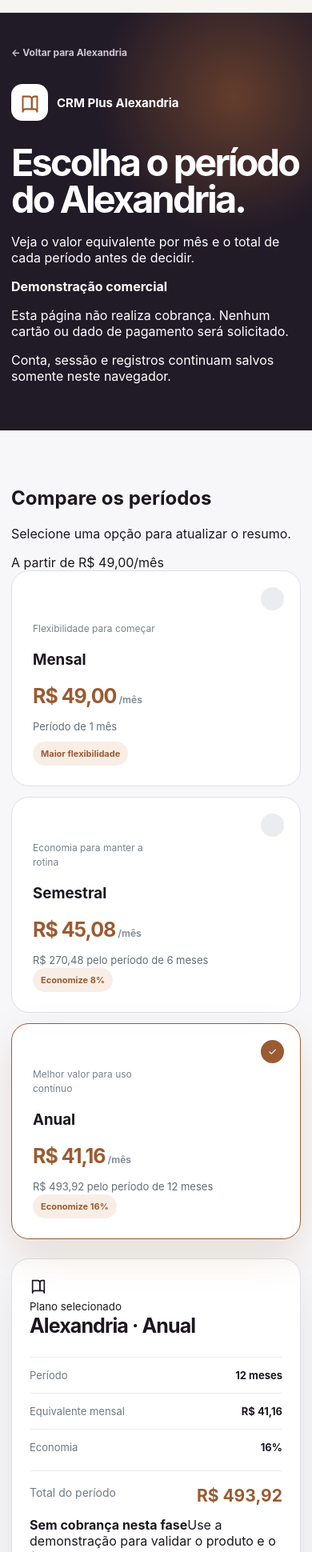
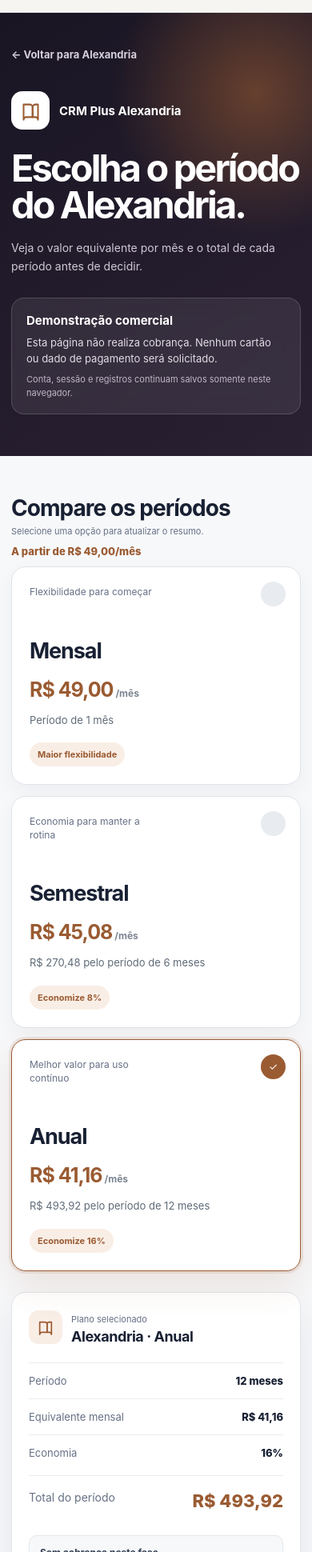
Before and after one commit to aruanmf446-hub/crmplus, a Next.js app: page /assinar/alexandria in a window 390 px wide. Shown: the part 60-2000 px from the top of the page at 80% size. Built offline with nearby package versions, Linux system fonts and the light colour scheme.

Commit message:
Refinar hierarquia e responsividade dos planos

```diff
--- a/components/SubscriptionPlans.module.css
+++ b/components/SubscriptionPlans.module.css
@@ -1,47 +1,242 @@
-.page { color: #1c1721; background: #f7f7f9; }
-.hero { padding: 38px 0 72px; color: white; background: radial-gradient(circle at 75% 20%, color-mix(in srgb, var(--accent) 55%, transparent), transparent 34%), #211a27; }
-.back { display: inline-flex; margin-bottom: 42px; color: #cfc6d7; font-size: 12px; font-weight: 700; }
-.back:hover { color: white; }
-.identity { display: flex; align-items: center; gap: 11px; margin-bottom: 30px; }
-.identity > span { width: 46px; height: 46px; display: grid; place-items: center; color: var(--accent); background: white; border-radius: 14px; }
+.page {
+  min-height: 100vh;
+  color: #182033;
+  background: #f7f8fa;
+}
+
+.hero {
+  padding: 42px 0 66px;
+  color: #fff;
+  background:
+    radial-gradient(circle at 82% 18%, color-mix(in srgb, var(--accent) 58%, transparent), transparent 32%),
+    linear-gradient(145deg, #191523, #2a2133);
+}
+
+.back {
+  min-height: 40px;
+  display: inline-flex;
+  align-items: center;
+  margin-bottom: 38px;
+  color: #d5cedb;
+  font-size: 13px;
+  font-weight: 750;
+}
+
+.back:hover { color: #fff; }
+
+.heroGrid {
+  display: grid;
+  grid-template-columns: minmax(0,1fr) 390px;
+  gap: 50px;
+  align-items: end;
+}
+
+.identity {
+  display: flex;
+  align-items: center;
+  gap: 12px;
+  margin-bottom: 26px;
+}
+
+.identity > span {
+  width: 48px;
+  height: 48px;
+  display: grid;
+  place-items: center;
+  color: var(--accent);
+  background: #fff;
+  border-radius: 14px;
+}
+
 .identity strong { font-size: 15px; }
-.hero h1 { max-width: 900px; margin: 0 0 19px; font-size: clamp(45px,6vw,73px); line-height: .98; letter-spacing: -.06em; }
-.hero > div > p:last-child { max-width: 720px; margin: 0; color: #cbc3d0; font-size: 16px; line-height: 1.7; }
-.plansSection { padding: 68px 0 92px; }
-.plansSection > div { display: grid; grid-template-columns: minmax(0,1fr) 360px; gap: 24px; align-items: start; }
-.planGrid { display: grid; grid-template-columns: repeat(3,1fr); gap: 13px; }
-.planGrid button { position: relative; min-height: 340px; padding: 26px; text-align: left; background: white; border: 1px solid #dedfe4; border-radius: 22px; cursor: pointer; transition: transform .18s ease, border-color .18s ease, box-shadow .18s ease; }
-.planGrid button:hover { transform: translateY(-4px); border-color: color-mix(in srgb, var(--accent) 45%, #dedfe4); }
-.planGrid .planActive { border-color: var(--accent); box-shadow: 0 20px 48px color-mix(in srgb, var(--accent) 16%, transparent); }
-.radio { position: absolute; top: 20px; right: 20px; width: 29px; height: 29px; display: grid; place-items: center; color: white; background: #ebecef; border-radius: 50%; font-size: 13px; }
+
+.hero h1 {
+  max-width: 820px;
+  margin: 0 0 18px;
+  font-size: clamp(44px, 6vw, 72px);
+  line-height: .98;
+  letter-spacing: -.06em;
+}
+
+.heroGrid > div > p {
+  max-width: 680px;
+  margin: 0;
+  color: #d0c8d5;
+  font-size: 16px;
+  line-height: 1.65;
+}
+
+.prototypeNotice {
+  display: grid;
+  gap: 8px;
+  padding: 22px;
+  background: rgba(255,255,255,.08);
+  border: 1px solid rgba(255,255,255,.15);
+  border-radius: 16px;
+  backdrop-filter: blur(10px);
+}
+
+.prototypeNotice strong { font-size: 15px; }
+.prototypeNotice p { margin: 0; color: #e2dce6; font-size: 13px; line-height: 1.55; }
+.prototypeNotice span { color: #bfb6c5; font-size: 11px; line-height: 1.5; }
+
+.plansSection { padding: 66px 0 94px; }
+
+.plansSection > div {
+  display: grid;
+  grid-template-columns: minmax(0,1fr) 370px;
+  gap: 26px;
+  align-items: start;
+}
+
+.planArea { min-width: 0; }
+
+.sectionHeading {
+  display: flex;
+  justify-content: space-between;
+  align-items: end;
+  gap: 24px;
+  margin-bottom: 20px;
+}
+
+.sectionHeading h2 { margin: 0 0 5px; font-size: 28px; letter-spacing: -.035em; }
+.sectionHeading p { margin: 0; color: #667085; font-size: 13px; }
+.sectionHeading > span { color: var(--accent); font-size: 13px; font-weight: 800; }
+
+.planGrid {
+  display: grid;
+  grid-template-columns: repeat(3, minmax(0,1fr));
+  gap: 14px;
+}
+
+.planGrid button {
+  position: relative;
+  min-height: 330px;
+  display: flex;
+  flex-direction: column;
+  padding: 25px;
+  color: #182033;
+  text-align: left;
+  background: #fff;
+  border: 1px solid #dfe3e8;
+  border-radius: 18px;
+  cursor: pointer;
+  box-shadow: 0 8px 24px rgba(16,24,40,.045);
+  transition: transform .18s ease, border-color .18s ease, box-shadow .18s ease;
+}
+
+.planGrid button:hover {
+  transform: translateY(-3px);
+  border-color: color-mix(in srgb, var(--accent) 38%, #dfe3e8);
+  box-shadow: 0 16px 38px rgba(16,24,40,.08);
+}
+
+.planGrid .planActive {
+  border-color: var(--accent);
+  box-shadow: 0 0 0 3px color-mix(in srgb, var(--accent) 12%, transparent), 0 18px 42px color-mix(in srgb, var(--accent) 13%, transparent);
+}
+
+.radio {
+  position: absolute;
+  top: 18px;
+  right: 18px;
+  width: 31px;
+  height: 31px;
+  display: grid;
+  place-items: center;
+  color: #fff;
+  background: #e8ebef;
+  border-radius: 50%;
+  font-size: 13px;
+}
+
 .planActive .radio { background: var(--accent); }
-.planGrid small { display: block; max-width: 170px; color: #78838d; font-size: 12px; line-height: 1.45; }
-.planGrid h2 { margin: 48px 0 19px; font-size: 29px; letter-spacing: -.04em; }
+.planGrid small { display: block; max-width: 170px; color: #667085; font-size: 12px; line-height: 1.45; }
+.planGrid h3 { margin: 48px 0 17px; font-size: 27px; letter-spacing: -.04em; }
 .planGrid strong { display: block; color: var(--accent); font-size: 25px; letter-spacing: -.04em; }
-.planGrid strong em { margin-left: 3px; color: #899099; font-size: 12px; font-style: normal; font-weight: 650; letter-spacing: 0; }
-.planGrid p { margin: 13px 0 0; color: #626e78; font-size: 13px; line-height: 1.55; }
-.planGrid b { position: absolute; left: 26px; bottom: 25px; padding: 8px 10px; color: var(--accent); background: var(--accent-soft); border-radius: 999px; font-size: 11px; }
-.summary { position: sticky; top: 92px; padding: 28px; background: white; border: 1px solid #dedfe4; border-radius: 22px; box-shadow: 0 20px 55px rgba(29,24,34,.08); }
-.summary h2 { margin: 0 0 24px; font-size: 25px; letter-spacing: -.035em; }
+.planGrid strong em { margin-left: 3px; color: #7b8491; font-size: 12px; font-style: normal; font-weight: 650; letter-spacing: 0; }
+.planGrid p { margin: 13px 0 18px; color: #5f6b78; font-size: 13px; line-height: 1.55; }
+.planGrid b { width: max-content; margin-top: auto; padding: 8px 10px; color: var(--accent); background: var(--accent-soft); border-radius: 999px; font-size: 11px; }
+
+.summary {
+  position: sticky;
+  top: 92px;
+  padding: 25px;
+  background: #fff;
+  border: 1px solid #dfe3e8;
+  border-radius: 18px;
+  box-shadow: 0 18px 48px rgba(16,24,40,.08);
+}
+
+.summaryIdentity {
+  display: flex;
+  align-items: center;
+  gap: 11px;
+  margin-bottom: 22px;
+}
+
+.summaryIdentity > span {
+  width: 42px;
+  height: 42px;
+  display: grid;
+  place-items: center;
+  color: var(--accent);
+  background: var(--accent-soft);
+  border-radius: 12px;
+}
+
+.summaryIdentity small { color: #667085; font-size: 11px; }
+.summaryIdentity h2 { margin: 3px 0 0; font-size: 18px; letter-spacing: -.025em; }
 .summary dl { margin: 0; }
-.summary dl > div { display: flex; justify-content: space-between; gap: 20px; padding: 14px 0; border-top: 1px solid #ececef; font-size: 13px; }
-.summary dt { color: #6f7a84; }
-.summary dd { margin: 0; font-weight: 750; text-align: right; }
-.summary .total { margin-top: 7px; padding-top: 18px; font-size: 14px; }
-.summary .total dd { color: var(--accent); font-size: 21px; }
-.summary > small { display: block; margin-top: 14px; color: #7f8992; font-size: 11px; line-height: 1.55; }
-@media (max-width: 1020px) {
+.summary dl > div { display: flex; justify-content: space-between; gap: 20px; padding: 14px 0; border-top: 1px solid #e9ecf0; font-size: 13px; }
+.summary dt { color: #667085; }
+.summary dd { margin: 0; font-weight: 760; text-align: right; }
+.summary .total { margin-top: 6px; padding-top: 18px; font-size: 14px; }
+.summary .total dd { color: var(--accent); font-size: 22px; }
+
+.summaryNotice {
+  display: grid;
+  gap: 3px;
+  margin-top: 16px;
+  padding: 13px;
+  color: #344054;
+  background: #f7f8fa;
+  border: 1px solid #e5e8ec;
+  border-radius: 10px;
+}
+
+.summaryNotice strong { font-size: 12px; }
+.summaryNotice span { color: #667085; font-size: 11px; line-height: 1.45; }
+
+.summaryActions { display: grid; gap: 9px; margin-top: 17px; }
+.summaryActions a { min-height: 44px; display: flex; align-items: center; justify-content: center; border-radius: 10px; font-size: 12px; font-weight: 800; }
+.demoAction { color: #fff; background: var(--accent); }
+.backAction { color: #344054; background: #fff; border: 1px solid #dfe3e8; }
+
+@media (max-width: 1120px) {
+  .heroGrid { grid-template-columns: 1fr; gap: 28px; }
+  .prototypeNotice { max-width: 720px; }
   .plansSection > div { grid-template-columns: 1fr; }
   .summary { position: static; }
 }
-@media (max-width: 760px) {
+
+@media (max-width: 820px) {
   .planGrid { grid-template-columns: 1fr; }
-  .planGrid button { min-height: 270px; }
+  .planGrid button { min-height: 255px; }
+  .sectionHeading { align-items: flex-start; flex-direction: column; gap: 8px; }
 }
+
 @media (max-width: 640px) {
-  .hero { padding-bottom: 58px; }
-  .back { margin-bottom: 32px; }
-  .hero h1 { font-size: clamp(42px,12vw,56px); }
-  .plansSection { padding: 50px 0 70px; }
-  .summary { padding: 22px; }
+  .hero { padding: 32px 0 52px; }
+  .back { margin-bottom: 26px; }
+  .hero h1 { font-size: clamp(40px, 12vw, 54px); }
+  .heroGrid > div > p { font-size: 14px; }
+  .prototypeNotice { padding: 18px; }
+  .plansSection { padding: 48px 0 70px; }
+  .planGrid button { padding: 22px; }
+  .summary { padding: 21px; }
 }
+
+@media (prefers-reduced-motion: reduce) {
+  .planGrid button { transition-duration: .01ms; }
+}
```
